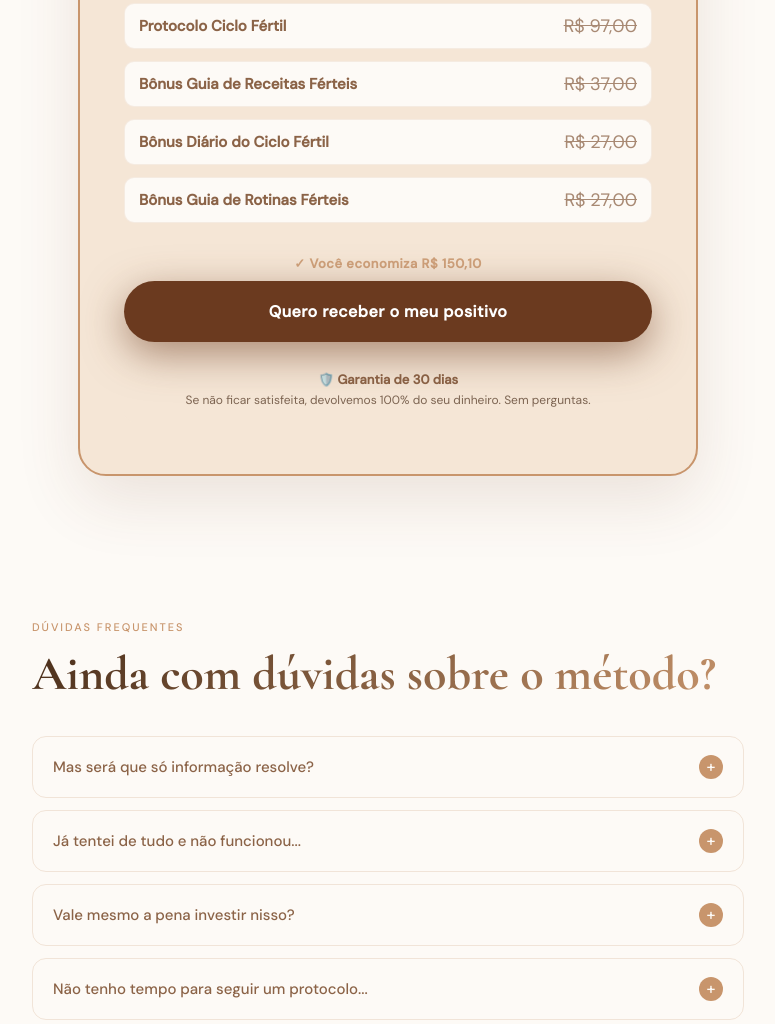
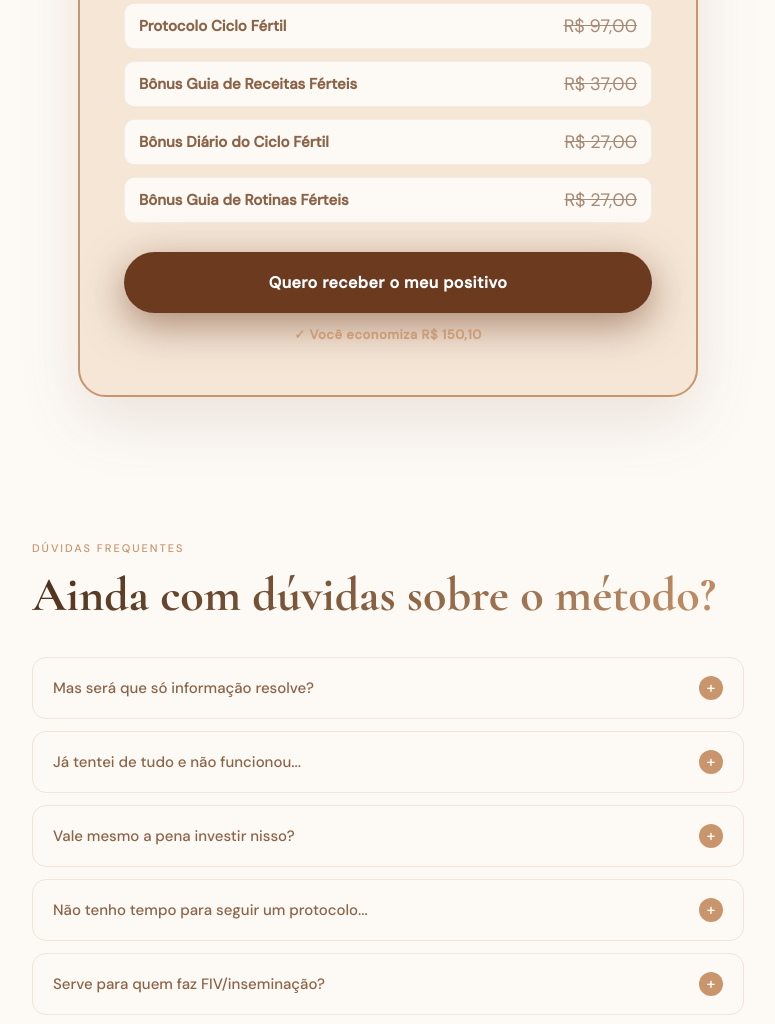
Before and after one commit to leoballester98-cloud/site, a plain HTML site: page v3/index.html in a window 1280 px wide. Shown: the part 3128-4152 px from the top of the page, without its empty margins (252-1027 px from the left). Drawn offline with Linux system fonts and the light colour scheme; files that its build step writes are made by us from their sources; files whose address does not match are found by name.

Commit message:
Oferta: move economia para abaixo do botão, remove garantia

```diff
--- a/v3/index.html
+++ b/v3/index.html
@@ -2116,14 +2116,10 @@
           </div>
         </li>
       </ul>
-      <p style="text-align:center; font-family:'DM Sans',sans-serif; font-size:13px; color:var(--terracota); font-weight:600; letter-spacing:.04em; margin-bottom:12px; opacity:.85;">✓ Você economiza R$ 150,10</p>
-      <a href="https://pay.celetus.com/MWEYGXEF" class="btn-cta" style="display:block; text-align:center; margin-bottom:12px">
+      <a href="https://pay.celetus.com/MWEYGXEF" class="btn-cta" style="display:block; text-align:center; margin-bottom:10px">
         Quero receber o meu positivo
       </a>
-      <div style="background:var(--creme); border-radius:10px; padding:14px 20px; margin-top:8px; text-align:center;">
-        <p style="font-size:13px; font-weight:700; color:var(--terracota-d); margin:0 0 4px 0;">🛡️ Garantia de 30 dias</p>
-        <p style="font-size:12px; color:var(--cacau); opacity:.7; margin:0;">Se não ficar satisfeita, devolvemos 100% do seu dinheiro. Sem perguntas.</p>
-      </div>
+      <p style="text-align:center; font-family:'DM Sans',sans-serif; font-size:13px; color:var(--terracota); font-weight:600; letter-spacing:.04em; margin-top:4px; opacity:.85;">✓ Você economiza R$ 150,10</p>
     </div>
   </div>
 </section>
```
